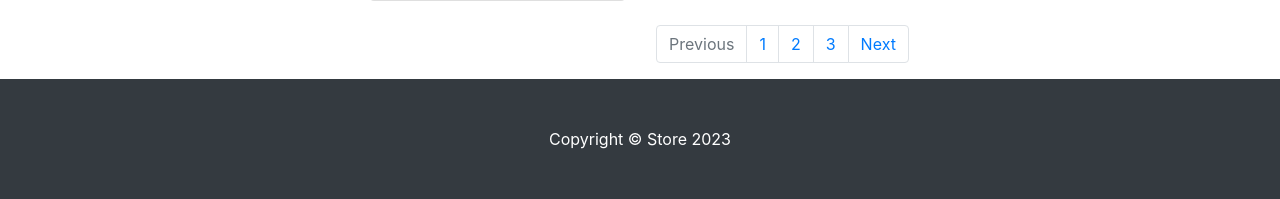
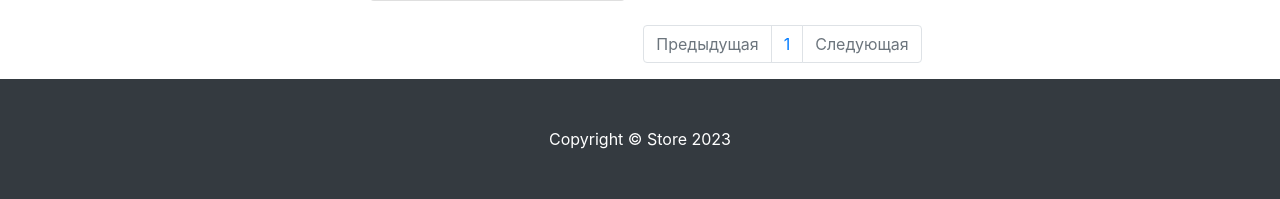
Before and after one commit to evgenii-erokhin/e_store, a Django app: page /category/2 in a window 1280 px wide. Shown: the part 1255-1454 px from the top of the page. Run offline with Django 3.2, Linux system fonts and the light colour scheme; data comes from the database, SQL or seed files in the repository; some libraries are stand-ins or nearby versions.

Commit message:
Added pagination for catalog page

```diff
--- a/store/products/templates/products/products.html
+++ b/store/products/templates/products/products.html
@@ -81,14 +81,23 @@
 
             <nav aria-label="Page navigation example">
                 <ul class="pagination justify-content-center">
-                    <li class="page-item disabled">
-                        <a class="page-link" href="#" tabindex="-1" aria-disabled="true">Previous</a>
+                    <li class="page-item {% if not products.has_previous %} disabled {% endif %}">
+                        <a class="page-link"
+                            href="{% if products.has_previous %} {% url 'products:paginator' products.previous_page_number %} {% else %} # {% endif %}" tabindex="-1" aria-disabled="true">
+                            Предыдущая
+                        </a>
                     </li>
-                    <li class="page-item"><a class="page-link" href="#">1</a></li>
-                    <li class="page-item"><a class="page-link" href="#">2</a></li>
-                    <li class="page-item"><a class="page-link" href="#">3</a></li>
-                    <li class="page-item">
-                        <a class="page-link" href="#">Next</a>
+                    {% for page in products.paginator.page_range %}
+                        <li class="page-item">
+                            <a class="page-link" href="{% url 'products:paginator' page %}">
+                                {{ page }}
+                            </a>
+                        </li>
+                    {% endfor %}
+                    <li class="page-item {% if not products.has_next %} disabled {% endif %}">
+                        <a class="page-link"
+                            href="{% if products.has_next %} {% url 'products:paginator' products.next_page_number %} {% else %} # {% endif %}">Следующая
+                        </a>
                     </li>
                 </ul>
             </nav>
--- a/store/products/urls.py
+++ b/store/products/urls.py
@@ -8,6 +8,7 @@ urlpatterns = [
     path('', index, name='index'),
     path('products/', products, name='products_list'),
     path('category/<int:category_id>', products, name='category'),
+    path('page/<int:page_number>', products, name='paginator'),
     path('baskets/add/<int:product_id>/',
          add_to_basket, name='add_to_baskets'
          ),
--- a/store/products/views.py
+++ b/store/products/views.py
@@ -1,23 +1,24 @@
 from django.shortcuts import render, HttpResponseRedirect
 from django.contrib.auth.decorators import login_required
+from django.core.paginator import Paginator
 
 from products.models import Product, ProductCategory, Basket
+from store.settings import PER_PAGE
 
 
 def index(request):
     return render(request, 'products/index.html')
 
 
-def products(request, category_id=None):
-    if category_id:
-        category = ProductCategory.objects.get(id=category_id)
-        products = Product.objects.filter(category=category)
-    else:
-        products = Product.objects.all()
+def products(request, category_id=None, page=1):
+    products = (Product.objects.filter(category_id=category_id) if category_id
+                else Product.objects.all())
+    paginator = Paginator(products, PER_PAGE)
+    products_paginator = paginator.page(page)
 
     context = {
-        'products': products,
-        'categories': ProductCategory.objects.all()
+        'categories': ProductCategory.objects.all(),
+        'products': products_paginator
     }
     return render(request, 'products/products.html', context)
 
--- a/store/store/settings.py
+++ b/store/store/settings.py
@@ -135,3 +135,6 @@ MEDIA_ROOT = BASE_DIR / 'media'
 
 # custom user model
 AUTH_USER_MODEL = 'users.User'
+
+# num of goods per page
+PER_PAGE = 3
```
